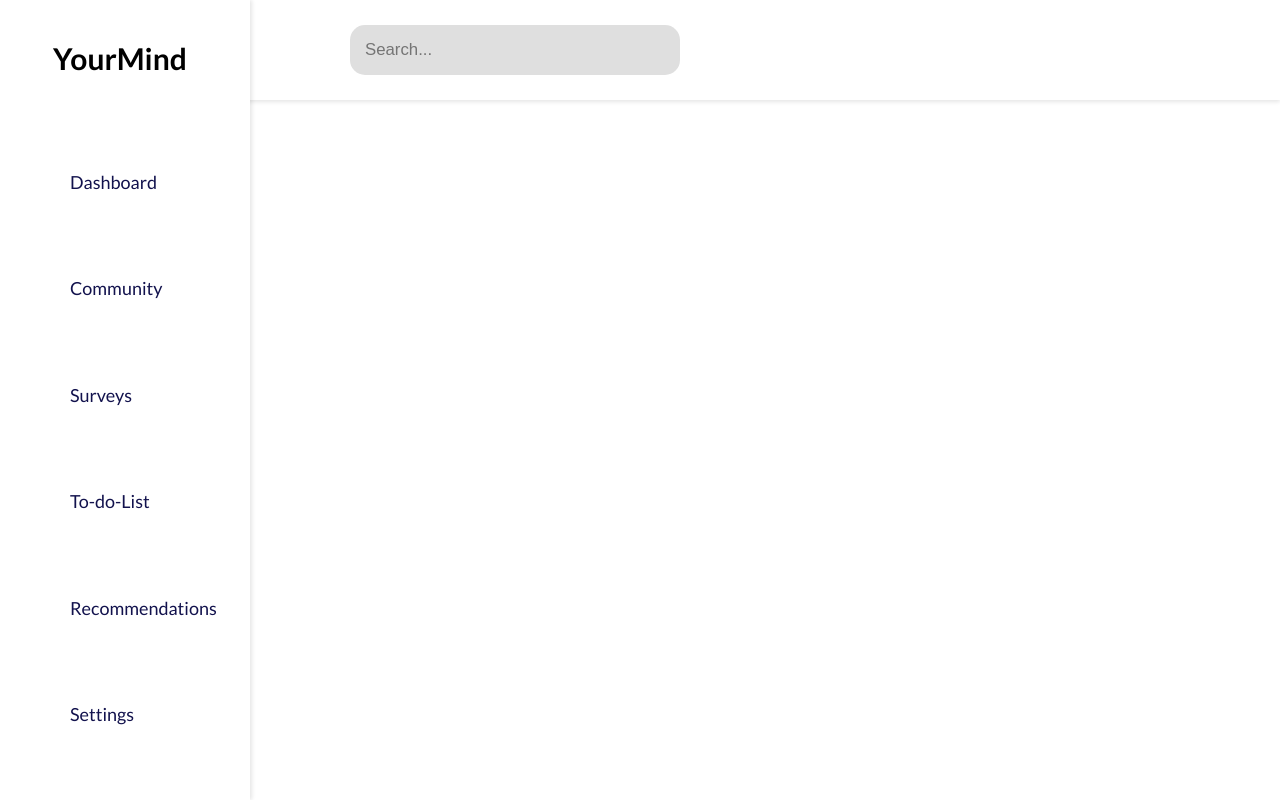
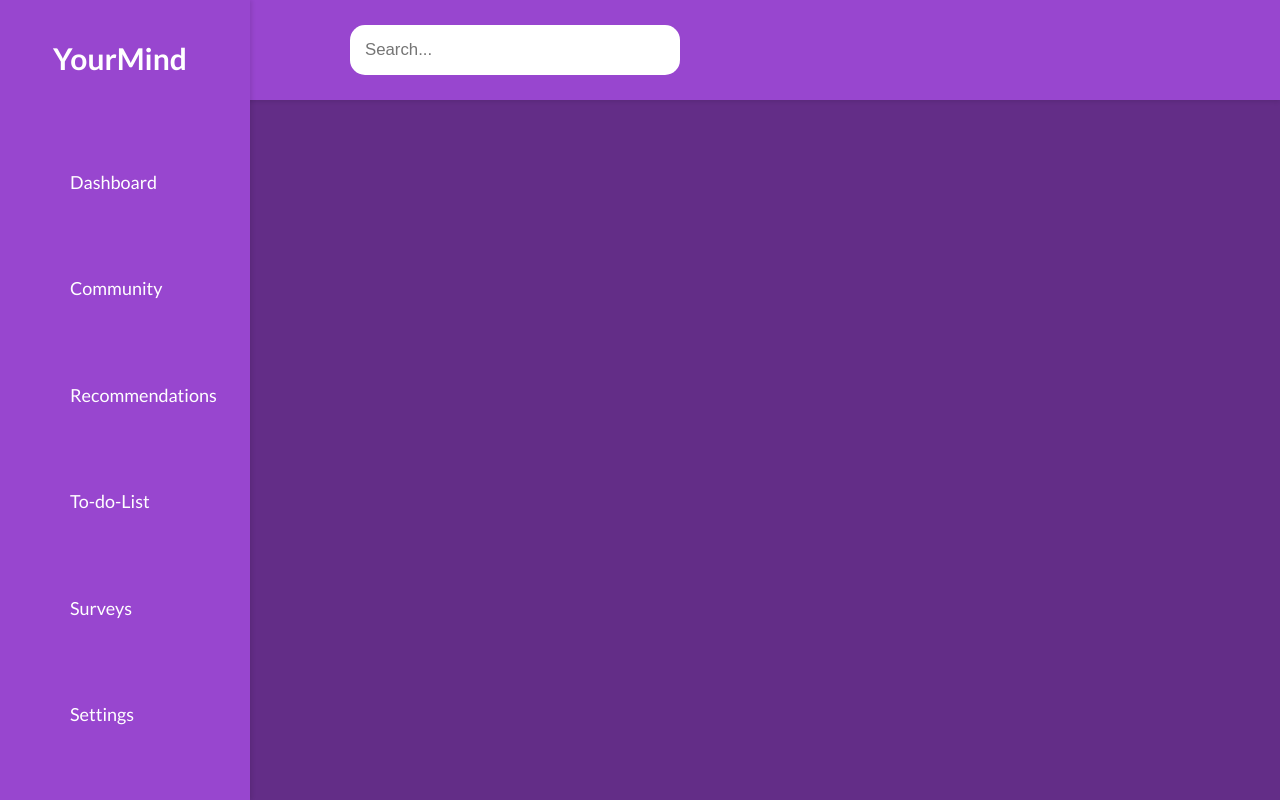
Before and after one commit to moodyspider266/Mental-Health-App, a React (Create React App) app in the folder client/: page / in a window 1280 px wide. Shown: the top 800 px of the page. Built offline with nearby package versions, Linux system fonts and the light colour scheme.

Commit message:
Modified sidebar and css along with .env in server

```diff
--- a/client/src/App.css
+++ b/client/src/App.css
@@ -6,6 +6,7 @@ html, body {
     font-family: "Lato", sans-serif;
     font-weight: 400;
     font-style: normal;
+    background-color: rgb(99, 45, 135);
   }
 
 .App {
--- a/client/src/components/Sidebar.jsx
+++ b/client/src/components/Sidebar.jsx
@@ -3,11 +3,11 @@ import "../components_styling/Sidebar.css";
 
 const Sidebar = () => {
   const options = [
-    { name: 'Dashboard', icon: 'dashboard', link: '/dashboard' },
+    { name: 'Dashboard', icon: 'dashboard', link: '/' },
     { name: 'Community', icon: 'community', link: '/community' },
+    { name: 'Recommendations', icon: 'recommendations', link: '/recommendations' },
+    { name: 'To-do-List', icon: 'to-do-list', link: '/to-do-list' },
     { name: 'Surveys', icon: 'surveys', link: '/surveys' },
-    { name: 'To-do-List', icon: 'to-do-list', link: '/to-do-list' },
-    { name: 'Recommendations', icon: 'recommendations', link: '/recommendations' },
     { name: 'Settings', icon: 'settings', link: '/settings' },
   ];
 
--- a/client/src/components_styling/Header.css
+++ b/client/src/components_styling/Header.css
@@ -5,7 +5,7 @@
     align-items: center;
     justify-content: space-between;
     width: 100%;
-    background-color: #fff;
+    background-color: rgb(152, 70, 207);
     box-shadow: 0 2px 4px rgba(0, 0, 0, 0.1);
     height: 100px;
     margin-left: 0;
@@ -23,17 +23,17 @@
     width: 300px;
     border: none;
     border-radius: 15px;
-    background-color: rgb(223, 223, 223);
+    background-color: rgb(255, 255, 255);
     font-size: 1.05rem;
     margin-right: 600px;
-    color: rgb(97, 97, 97);
+    color: rgb(176, 98, 228);
     margin-left: 250px;
   }
 
   .header-search:focus {
     outline: none;
     box-shadow: 2px 2px 4px rgba(0, 0, 0, 0.3);
-    color: black;
+    color: rgb(176, 98, 228);
   }
 
   .header-search:hover {
--- a/client/src/components_styling/Sidebar.css
+++ b/client/src/components_styling/Sidebar.css
@@ -3,7 +3,7 @@
 .sidebar {
     width: 250px;
     height: 100%;
-    background-color: white;
+    background-color: rgb(152, 70, 207);
     position: fixed;
     top: 0;
     left: 0;
@@ -26,7 +26,7 @@
     margin-left: 10px;
     font-weight: 900;
     text-decoration: none;
-    color: #000;
+    color: white;
   }
 
   .sidebar-header {
@@ -71,7 +71,7 @@
 
   .sidebar-option a {
     text-decoration: none;
-    color: rgb(18, 18, 77);
+    color: white;
     display: flex;
     align-items: center;
     padding: 10px;
@@ -79,5 +79,5 @@
   }
 
   .sidebar-option a:hover {
-    color: rgb(44, 44, 237);
+    color: rgb(63, 11, 97);
   }
```
Also changed, not shown: 1 other file (tests, documents, lock files or other folders).
